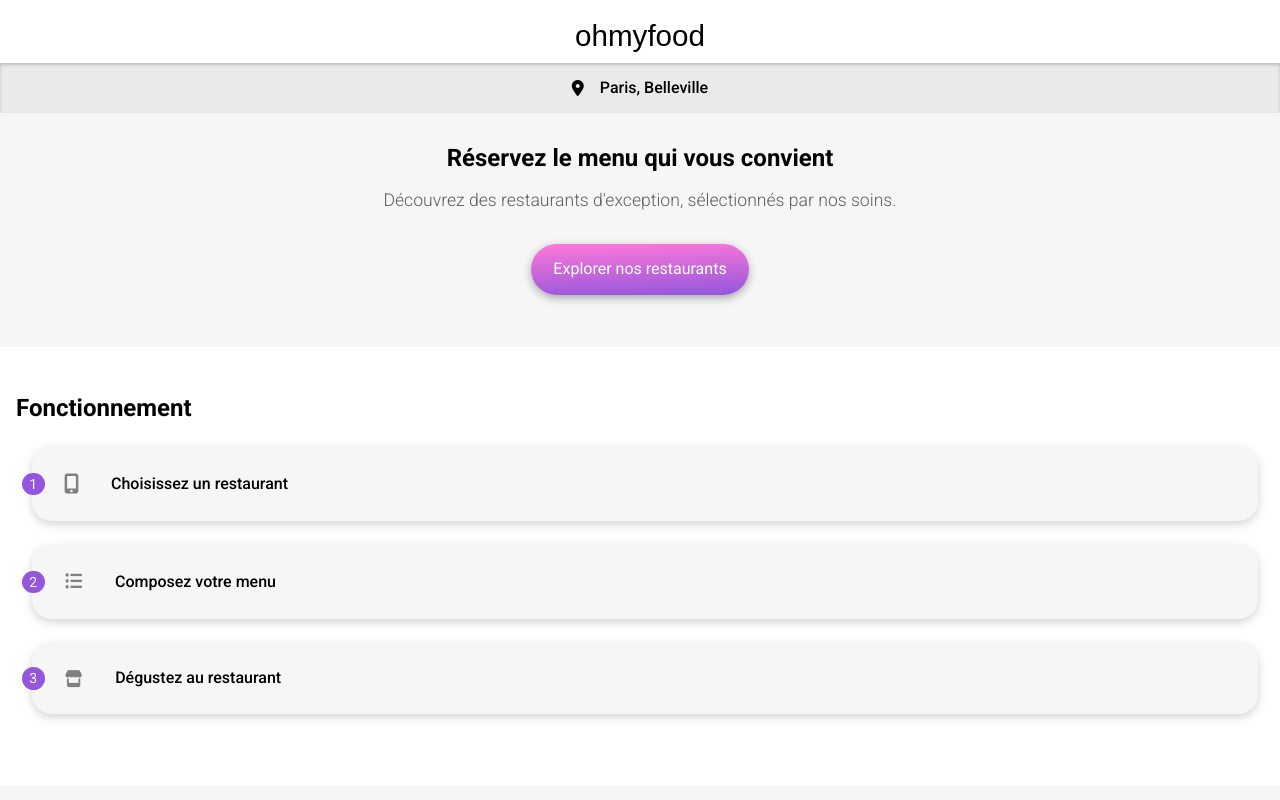
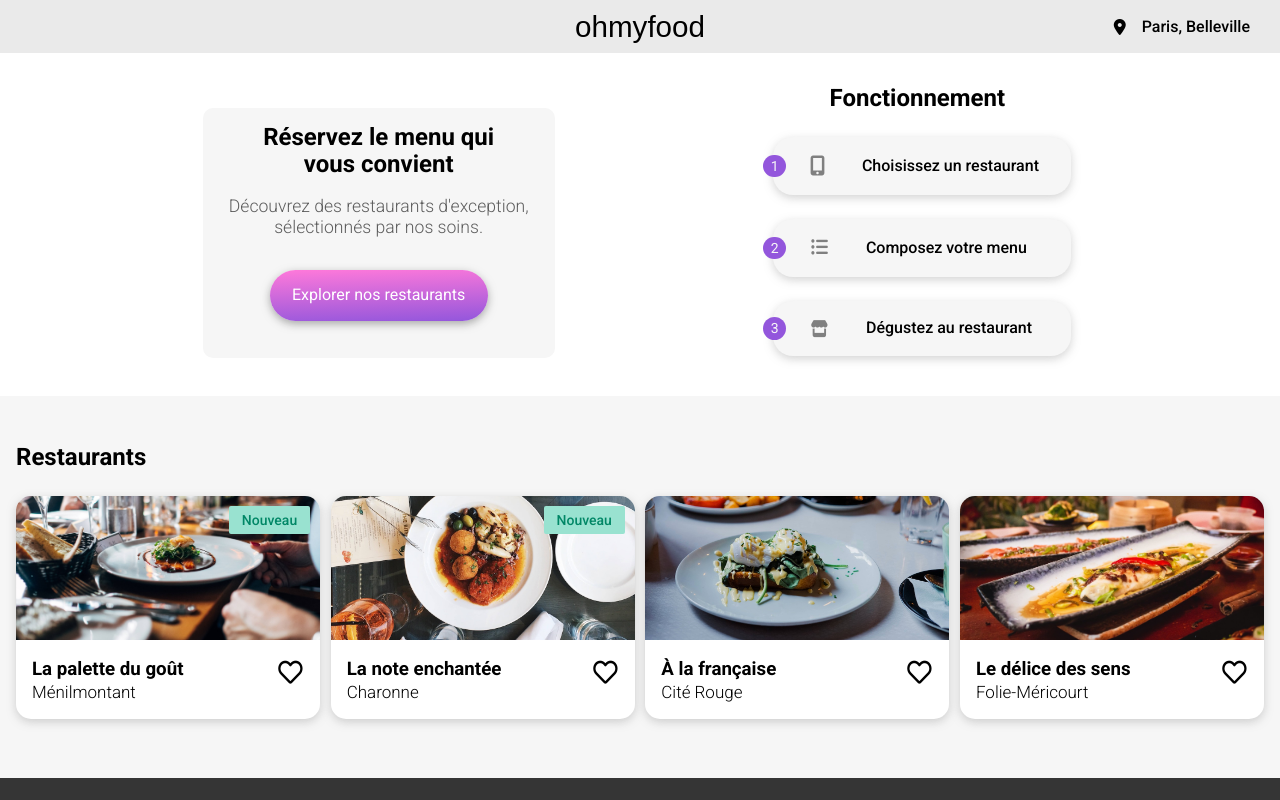
Before and after one commit to ShayReichert/ShayPaulElyReichert_3_03032021, a plain HTML site: page index.html in a window 1280 px wide. Shown: the top 800 px of the page. Drawn offline with Linux system fonts and the light colour scheme; a web font is replaced by a local one.

Commit message:
[CSS] - style.css : responsive tablet and desktop

```diff
--- a/css/style.scss
+++ b/css/style.scss
@@ -21,6 +21,10 @@
 body {
   cursor: default;
   font-family: var(--font-texts);
+
+  @media screen and (min-width: 768px) {
+    background: var(--bg-primary);
+  }
 }
 .logo {
   font-family: var(--font-titles);
@@ -54,13 +58,26 @@ header {
   h1 {
     padding: 1.2rem 0 0.6rem 0;
     font-size: 1.85em;
+
+    @media screen and (min-width: 768px) {
+      padding: 0.6rem 0;
+    }
   }
 }
 
 /* ------ MAIN ------ */
-/* --- Introduction Section */
+.introduction,
+.restaurants {
+  max-width: 1400px;
+  margin: auto;
+}
+/* --- Location Section */
 
-.introduction {
+header {
+  @media screen and (min-width: 768px) {
+    background: var(--bg-primary);
+  }
+}
 .location {
   display: flex;
   align-items: center;
@@ -69,9 +86,29 @@ header {
   padding: 1rem 0;
   font-weight: 500;
   box-shadow: inset 0px 2px 3px #3535353d;
+
+  @media screen and (min-width: 768px) {
+    position: absolute;
+    top: 2px;
+    right: 30px;
+    box-shadow: none;
+    background: transparent;
+  }
+
   i {
     margin-right: 1rem;
   }
+}
+
+/* --- Introduction Section */
+
+.introduction {
+  @media screen and (min-width: 768px) {
+    display: flex;
+    align-items: center;
+    justify-content: space-evenly;
+    padding: 2rem 0 1rem;
+    background: white;
   }
 
   .presentation {
@@ -80,6 +117,13 @@ header {
     flex-direction: column;
     align-items: center;
     padding: 2rem;
+
+    @media screen and (min-width: 768px) {
+      flex: 0 0 25%;
+      border-radius: 10px;
+      min-width: 300px;
+      padding: 1rem;
+    }
 
     h2 {
       text-align: center;
@@ -103,6 +147,7 @@ header {
       background: var(--gradient);
       box-shadow: var(--shadow-dark);
       cursor: pointer;
+      transition: all 200ms;
 
       &:hover {
         opacity: 0.95;
@@ -114,6 +159,18 @@ header {
   .operation {
     padding: 3rem 1rem;
 
+    @media screen and (min-width: 768px) {
+      padding: 0;
+      flex: 0 0 25%;
+      min-width: 320px;
+    }
+
+    h2 {
+      @media screen and (min-width: 768px) {
+        text-align: center;
+      }
+    }
+
     .card {
       display: flex;
       align-items: center;
@@ -123,9 +180,11 @@ header {
       border-radius: 20px;
       cursor: pointer;
       box-shadow: var(--shadow-light);
+      transition: all 300ms;
 
       &:hover {
         background: #f5edff;
+        box-shadow: 0px 4px 15px 0px #80808059;
 
         i {
           color: var(--primary);
@@ -151,6 +210,10 @@ header {
         padding: 1.7rem 2rem;
         color: grey;
         transform: scale(0.9, 1);
+
+        @media screen and (min-width: 768px) {
+          padding: 1.2rem 2.3rem;
+        }
       }
       .fa-mobile-alt {
         font-size: 20px;
@@ -175,12 +238,28 @@ header {
   background: var(--bg-secondary);
   padding: 3rem 1rem;
   h2 {
+    margin: auto;
     margin-bottom: 0.8rem;
+    max-width: 380px;
+
+    @media screen and (min-width: 768px) {
+      max-width: 1260px;
+    }
   }
 
   .cards {
     display: flex;
     flex-direction: column;
+    max-width: 390px;
+    margin: auto;
+
+    @media screen and (min-width: 768px) {
+      max-width: 1260px;
+      flex-direction: row;
+      justify-content: space-between;
+      flex-wrap: wrap;
+      gap: 10px;
+    }
   }
 
   .restaurant {
@@ -190,11 +269,20 @@ header {
     border-radius: 15px;
     box-shadow: var(--shadow-light);
     max-width: 24rem;
+
+    @media screen and (min-width: 768px) {
+      max-width: 19rem;
+    }
+
     .image {
       overflow: hidden;
       width: 100%;
       height: 11rem;
       border-radius: 15px 15px 0 0;
+
+      @media screen and (min-width: 768px) {
+        height: 9rem;
+      }
     }
     img {
       max-width: 100%;
@@ -221,12 +309,12 @@ header {
         cursor: pointer;
 
         &:hover .empty-heart {
-          transition: all 500ms;
+          transition: all 500ms ease-in-out;
           opacity: 0;
           transform: scale(0.9, 0);
         }
         &:hover .full-heart {
-          transition: all 500ms;
+          transition: all 500ms ease-in-out;
           opacity: 1;
           transform: scale(0.9, 1);
         }
@@ -240,7 +328,7 @@ header {
         .full-heart {
           transform: scale(0.9, 0);
           opacity: 0;
-          transition: all 500ms;
+          transition: all 500ms ease-in-out;
           background: -webkit-linear-gradient(var(--primary), var(--secondary));
           background-clip: text;
           -webkit-background-clip: text;
@@ -249,7 +337,7 @@ header {
         .empty-heart {
           transform: scale(0.9, 1);
           opacity: 1;
-          transition: all 500ms;
+          transition: all 500ms ease-in-out;
         }
       }
 
@@ -274,6 +362,10 @@ footer {
   color: white;
   padding: 1.5rem;
 
+  @media screen and (min-width: 768px) {
+    padding: 3.5rem 1.5rem 2rem;
+  }
+
   h3 {
     font-size: 1.1rem;
     font-weight: 200;
--- a/index.html
+++ b/index.html
@@ -21,12 +21,12 @@
     </header>
 
     <main>
+      <section class="location">
+        <i class="fas fa-map-marker-alt"></i>
+        <span>Paris, Belleville</span>
+      </section>
+
       <section class="introduction">
-        <div class="location">
-          <i class="fas fa-map-marker-alt"></i>
-          <span>Paris, Belleville</span>
-        </div>
-
         <div class="presentation">
           <h2>Réservez le menu qui vous convient</h2>
           <p>
```
Also changed, not shown: css/style.css, 1 other file. Lines whose indentation alone changed are shown as unchanged.
